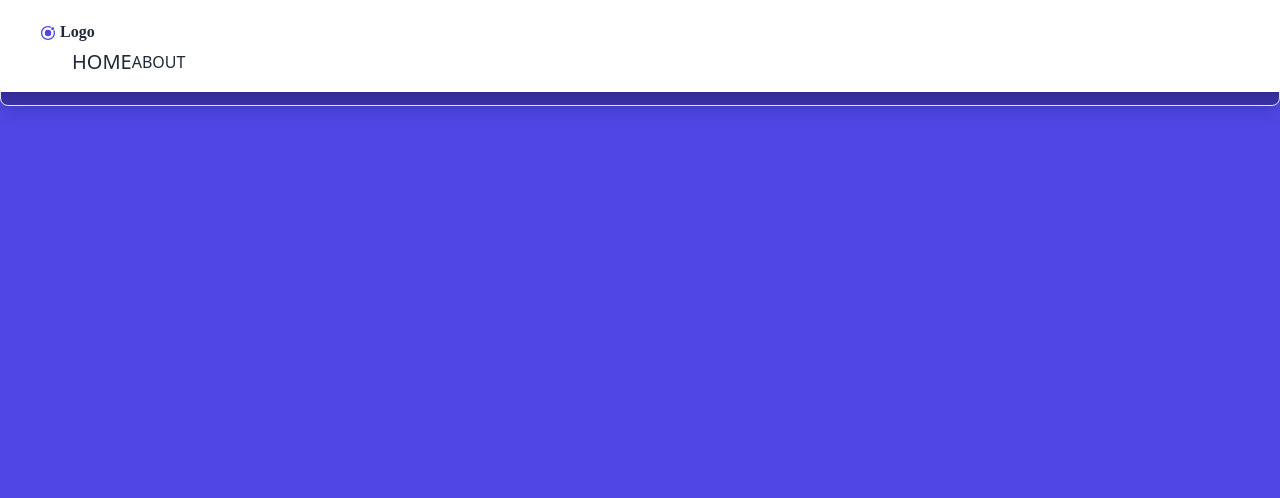
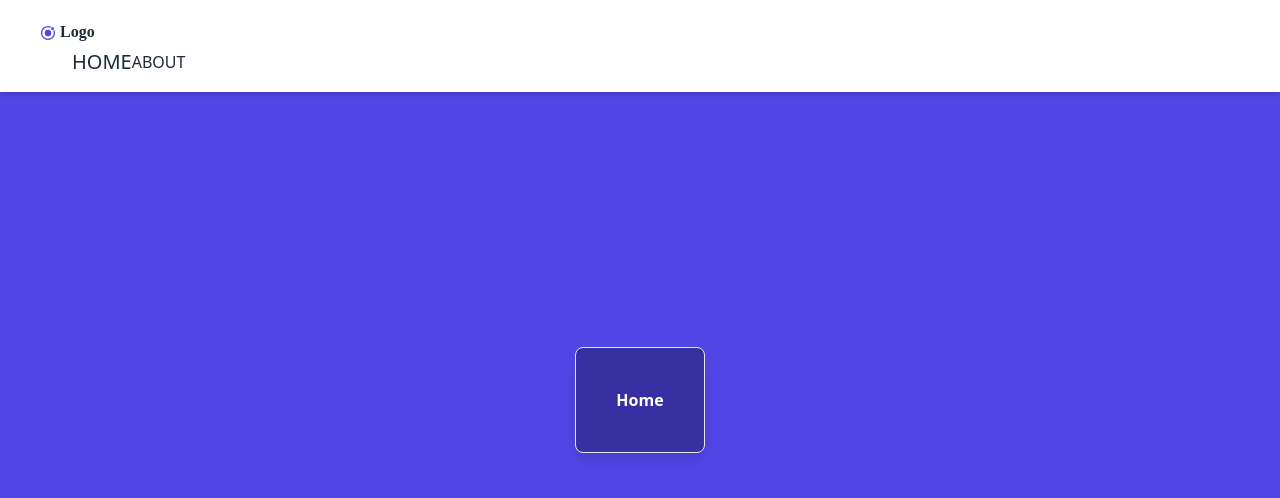
Before and after one commit to LuksFay/react-raspberry, a React (Create React App) app: page / in a window 1280 px wide. Shown: the top 498 px of the page. Built offline with nearby package versions, Linux system fonts and the light colour scheme.

Commit message:
tenia mal escrito el className

```diff
--- a/src/pages/About/About.jsx
+++ b/src/pages/About/About.jsx
@@ -3,7 +3,7 @@
 const About = () =>{
 	return(
 		<>
-			<div clasName='flex items-center justify-center h-screen w-screen'>
+			<div className='flex items-center justify-center h-screen w-screen'>
 				<div className='bg-indigo-800 text-white font-bold rounded-lg border shadow-lg p-10 text-center'>
 					About
 				</div>
--- a/src/pages/Home/Home.jsx
+++ b/src/pages/Home/Home.jsx
@@ -3,7 +3,7 @@
 const Home = () =>{
 	return(
 		<>
-			<div clasName='flex items-center justify-center h-screen w-screen'>
+			<div className='flex items-center justify-center h-screen w-screen'>
 				<div className='bg-indigo-800 text-white font-bold rounded-lg border shadow-lg p-10 text-center'>
 					Home
 				</div>
```
